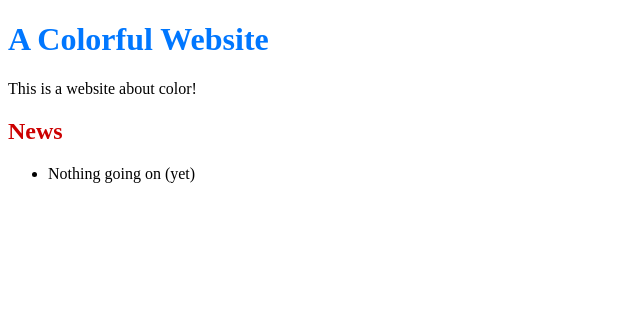
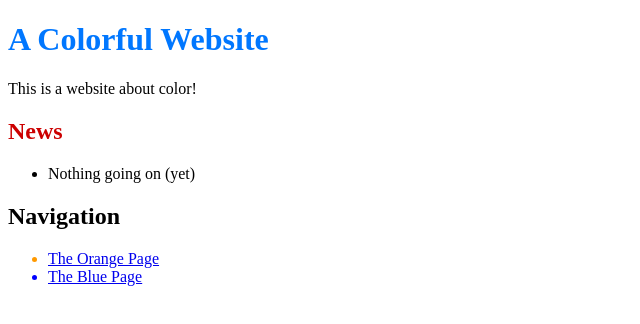
Before and after one commit to svevotti/johns-repo, a plain HTML site: page index.html in a window 1280 px wide. Shown: the whole page, without its empty margins (0-640 px from the left). Drawn offline with Linux system fonts and the light colour scheme.

Commit message:
Add navigation links

```diff
--- a/index.html
+++ b/index.html
@@ -11,5 +11,14 @@
   <ul>
     <li>Nothing going on (yet)</li>
   </ul>
+<h2>Navigation</h2>
+<ul>
+  <li style="color: #F90">
+    <a href="orange.html">The Orange Page</a>
+  </li>
+  <li style="color: #00F">
+    <a href="blue.html">The Blue Page</a>
+  </li>
+</ul>
 </body>
 </html>
```
Also changed, not shown: blue.html (+1 -0 lines), orange.html (+1 -0 lines).
